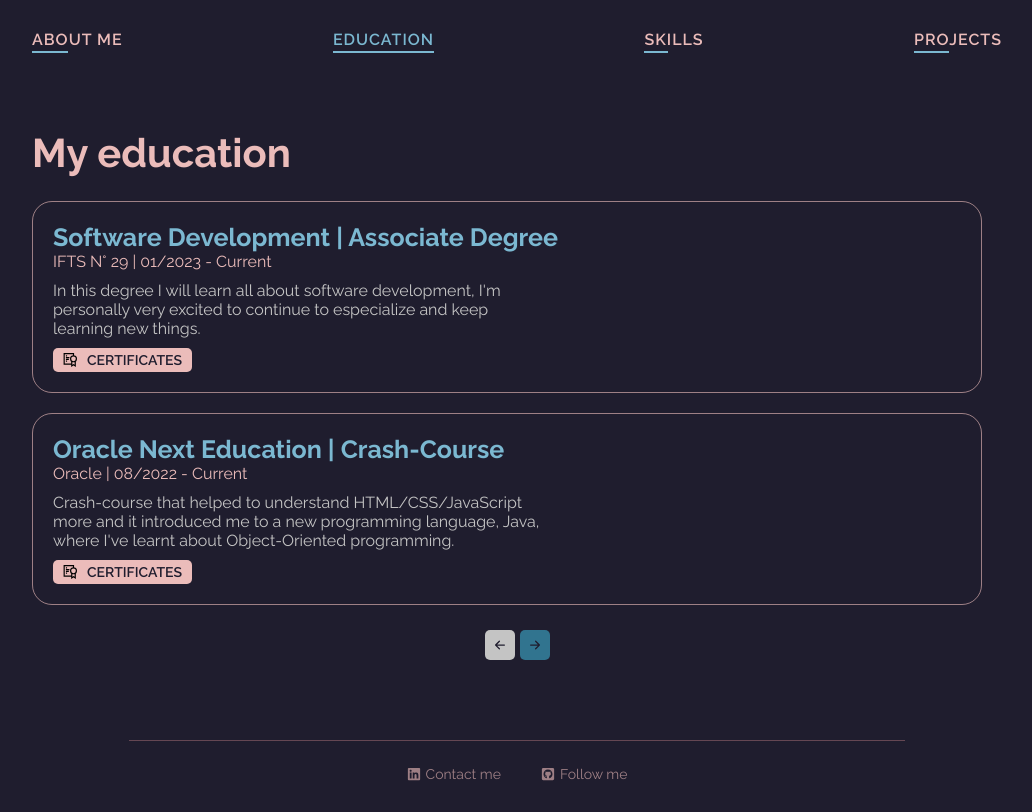
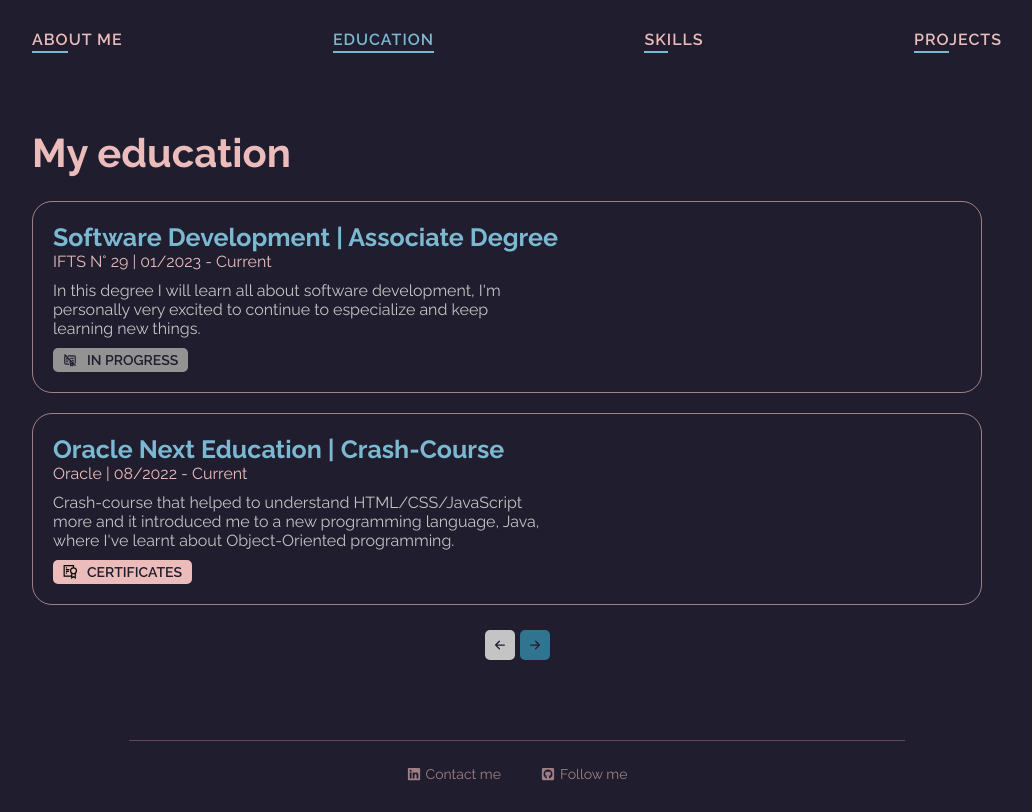
Before and after one commit to LucaCuello/MyPortfolio, a React (Vite) app: page /education in a window 1280 px wide. Shown: the whole page, without its empty margins (123-1155 px from the left). Built offline with nearby package versions, Linux system fonts and the light colour scheme.

Commit message:
Added a new button prop to switch the EducationButton component between availible certificates

```diff
--- a/src/components/educationCard/EducationCard.css
+++ b/src/components/educationCard/EducationCard.css
@@ -49,6 +49,20 @@
   transition: all 200ms ease;
 }
 
+.certificate-button:disabled * {
+  cursor: not-allowed;
+}
+
+.certificate-button:disabled {
+  background-color: rgb(148, 147, 147);
+  color: var(--dark-main);
+}
+
+.certificate-button:hover:disabled {
+  box-shadow: none;
+  transform: none;
+}
+
 .certificate-button a {
   color: var(--dark-main);
 }
--- a/src/components/educationCard/EducationCard.tsx
+++ b/src/components/educationCard/EducationCard.tsx
@@ -9,6 +9,7 @@ type CardProps = {
   place: string;
   date: string;
   certificateLink: string;
+  certificateAvailible: boolean;
 };
 
 export const EducationCard = ({
@@ -18,6 +19,7 @@ export const EducationCard = ({
   place,
   date,
   certificateLink,
+  certificateAvailible,
 }: CardProps) => {
   return (
     <motion.div
@@ -35,7 +37,10 @@ export const EducationCard = ({
         </span>
       </div>
       <p className="card-description">{description}</p>
-      <EducationCardButton certificateLink={certificateLink} />
+      <EducationCardButton
+        certificateLink={certificateLink}
+        certificateAvailible={certificateAvailible}
+      />
     </motion.div>
   );
 };
--- a/src/components/educationCard/educationCardButton/EducationCardButton.tsx
+++ b/src/components/educationCard/educationCardButton/EducationCardButton.tsx
@@ -1,16 +1,25 @@
 import { GrCertificate } from "react-icons/gr";
+import { TbCertificateOff } from "react-icons/tb";
 
 type LinkProp = {
   certificateLink: string;
+  certificateAvailible: boolean;
 };
 
-export const EducationCardButton = ({ certificateLink }: LinkProp) => {
+export const EducationCardButton = ({
+  certificateLink,
+  certificateAvailible,
+}: LinkProp) => {
   return (
-    <button className="certificate-button">
-      <GrCertificate />
-      <a href={certificateLink} target="_blank">
-        Certificates
-      </a>
+    <button className="certificate-button" disabled={!certificateAvailible}>
+      {certificateAvailible ? <GrCertificate /> : <TbCertificateOff />}
+      {certificateAvailible ? (
+        <a href={certificateLink} target="_blank">
+          Certificates
+        </a>
+      ) : (
+        "In progress"
+      )}
     </button>
   );
 };
--- a/src/routes/education/Data.tsx
+++ b/src/routes/education/Data.tsx
@@ -7,6 +7,7 @@ export const educationData = [
     place: "IFTS N° 29",
     date: "01/2023 - Current",
     certificateLink: "#",
+    certificateAvailible: false,
   },
   {
     title: "Oracle Next Education",
@@ -17,6 +18,7 @@ export const educationData = [
     date: "08/2022 - Current",
     certificateLink:
       "https://drive.google.com/drive/folders/1Q3jdoTjvxFUxurIFz8NVk4PHl7YcLIPS?usp:share_link",
+    certificateAvailible: true,
   },
 
   {
@@ -27,6 +29,7 @@ export const educationData = [
     place: "The Open Bootcamp",
     date: "02/2023 - Current",
     certificateLink: "#",
+    certificateAvailible: false,
   },
   {
     title: "EFSET",
@@ -37,6 +40,7 @@ export const educationData = [
     date: "Completed",
     certificateLink:
       "https://drive.google.com/drive/folders/1HX4tjd3_L6BXbUHmMD4_wThXTN6voJoF?usp=share_link",
+    certificateAvailible: true,
   },
   {
     title: "It Support",
@@ -47,5 +51,6 @@ export const educationData = [
     date: "09/2022 - Finished",
     certificateLink:
       "https://drive.google.com/drive/folders/1uCCZEuMPd3wcFu_LE0gmpOvRoy0ZVPMJ?usp:share_link",
+    certificateAvailible: true,
   },
 ];
```
